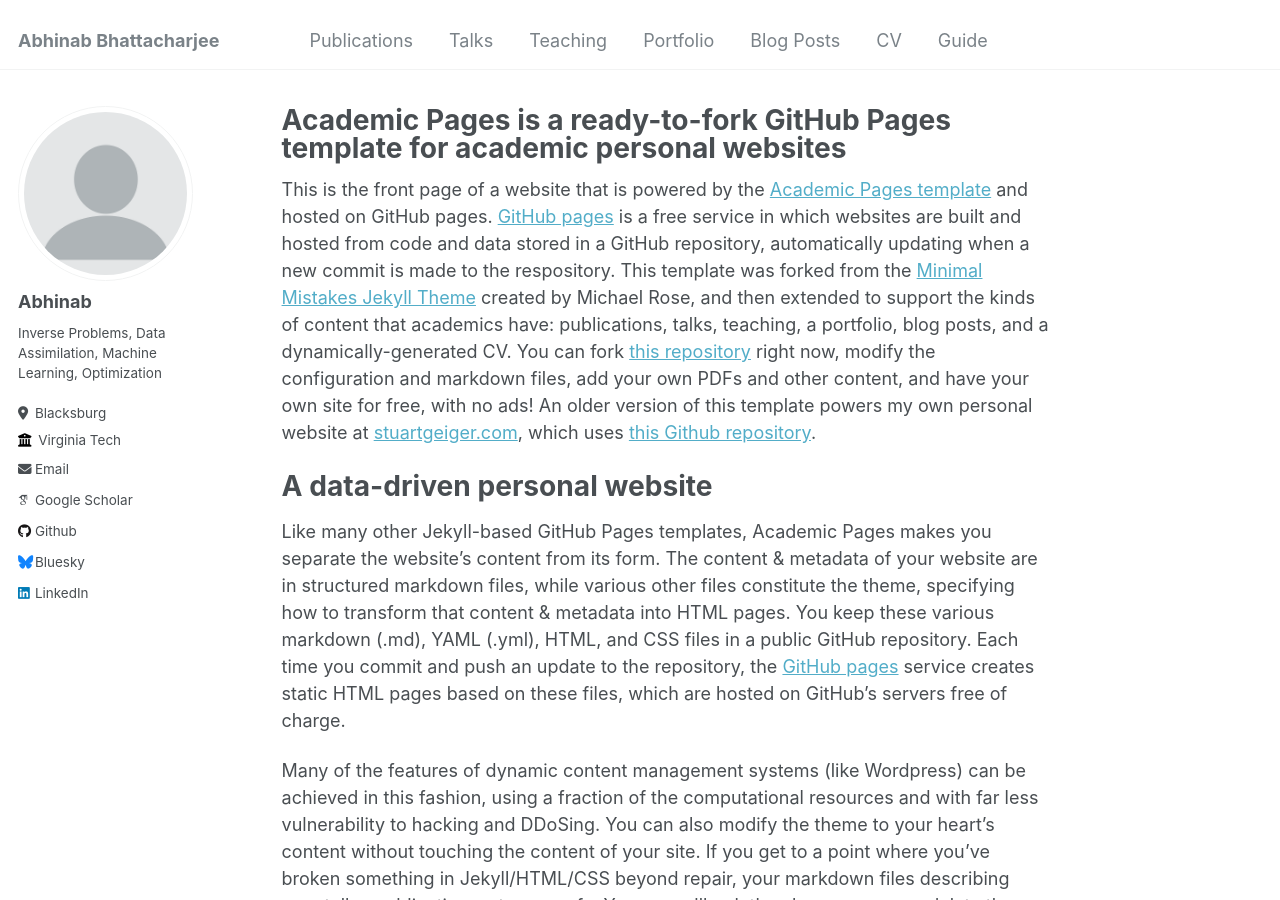
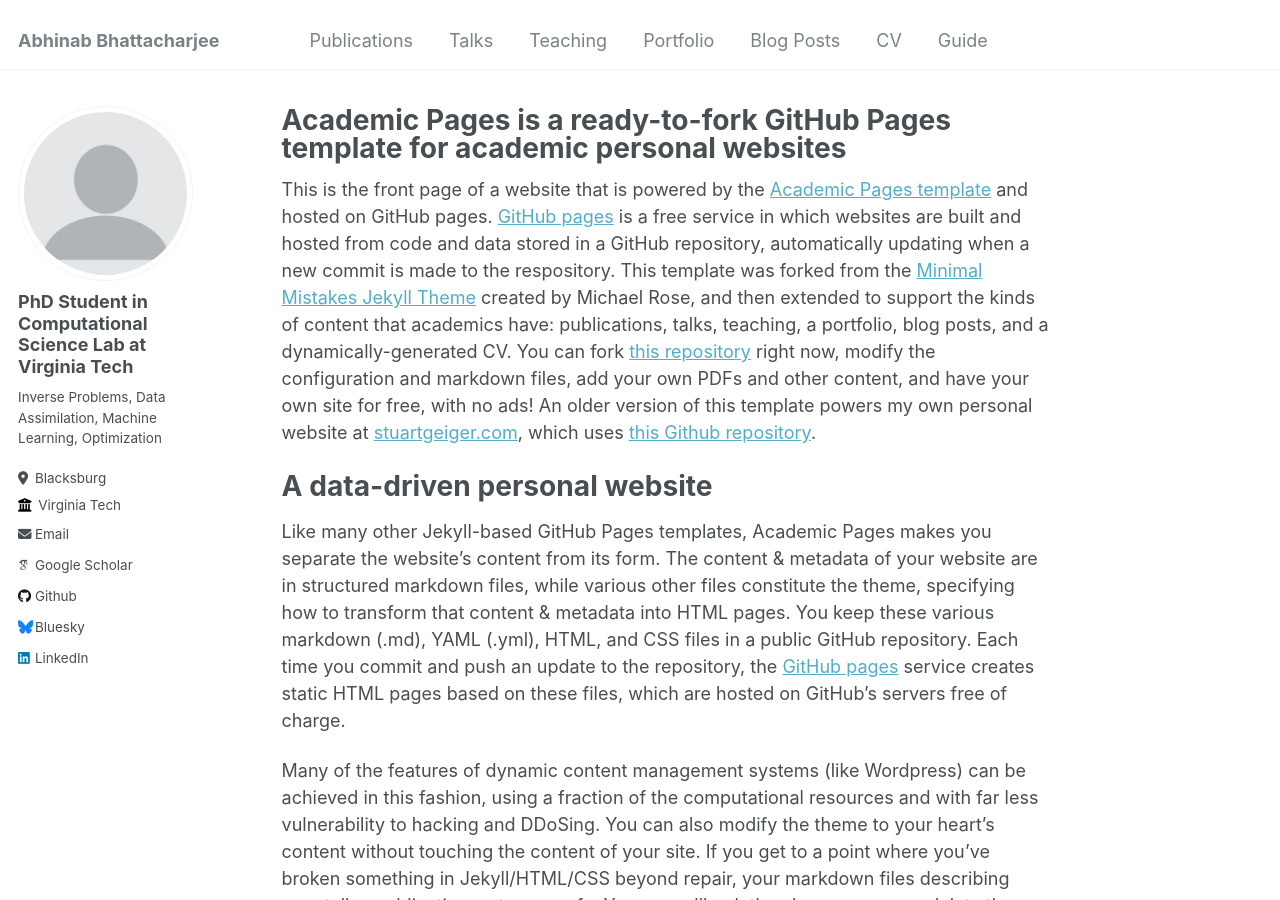
Before and after one commit to Abhat-93/Abhat-93.github.io, a Jekyll site: the page built from _pages/about.md, in a window 1280 px wide and 900 px high. Built offline with Jekyll 4.4.1, drawn with Linux system fonts in a browser that asks for light colours; some web fonts are replaced; part of the change alters nothing that is shown.

Commit message:
Work in Progress

```diff
--- a/_config.yml
+++ b/_config.yml
@@ -22,7 +22,7 @@ repository               : #"academicpages/academicpages.github.io"
 author:
   # Biographic information
   avatar           : "profile.png"
-  name             : "Abhinab"
+  name             : "PhD Student in Computational Science Lab at Virginia Tech"
   pronouns         : #"he/him"
   bio              : "Inverse Problems, Data Assimilation, Machine Learning, Optimization"
   location         : "Blacksburg"
@@ -43,7 +43,7 @@ author:
   bitbucket        : # Username - Update with your username on the site
   codepen          : # Username
   dribbble         : # Username
-  github           : "academicpages"
+  github           : "Abhat-93"
   kaggle           : # Username
   stackoverflow    : # User number or user number and name (i.e., use "1" or "1/jeff-atwood")
 
@@ -57,7 +57,7 @@ author:
   keybase          : # Username
   instagram        : # Username
   lastfm           : # Username
-  linkedin         : https://www.linkedin.com/in/abhinab-bhattacharjee/
+  linkedin         : abhinab-bhattacharjee
   mastodon         : # URL
   medium           : # URL
   pinterest        : # Username
```
